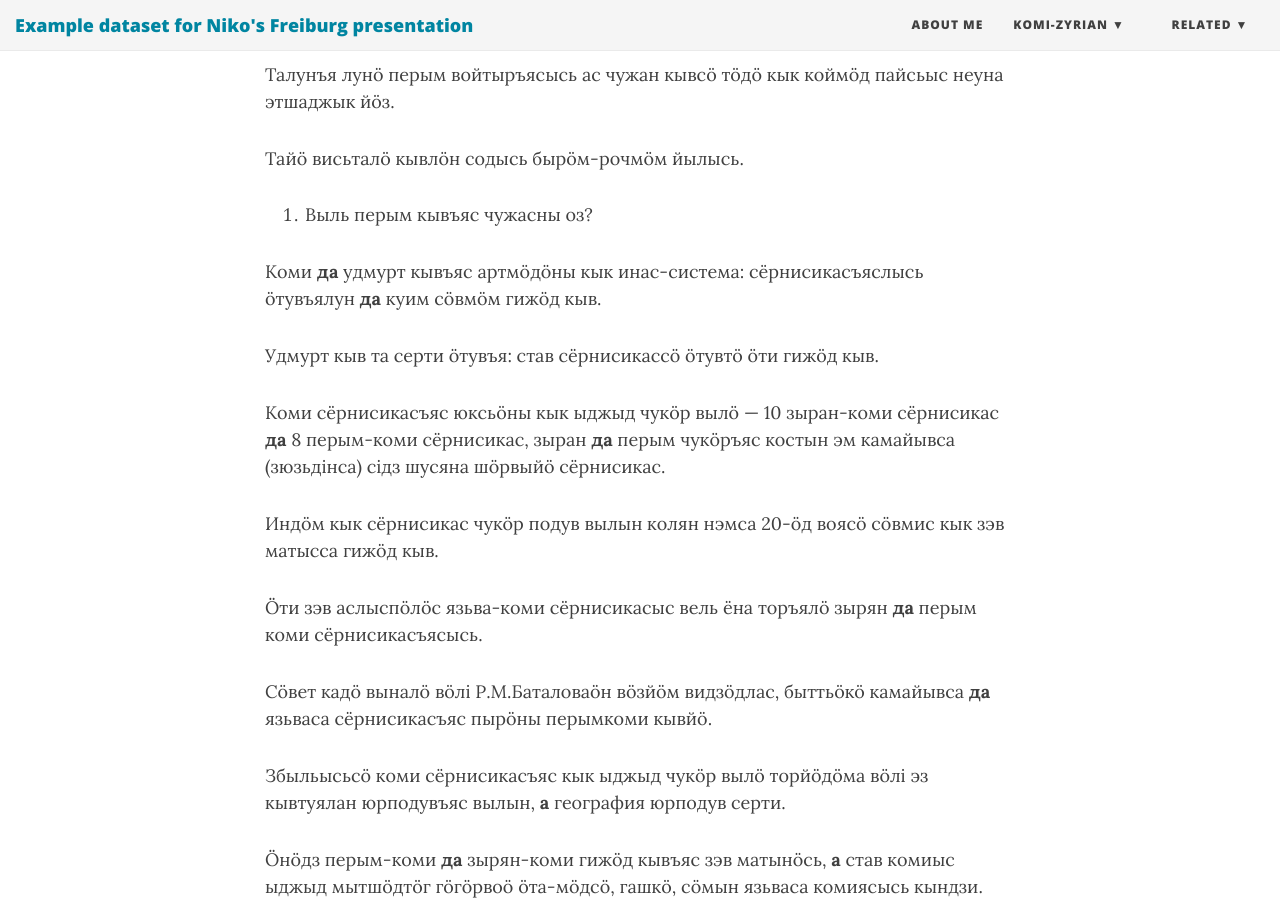
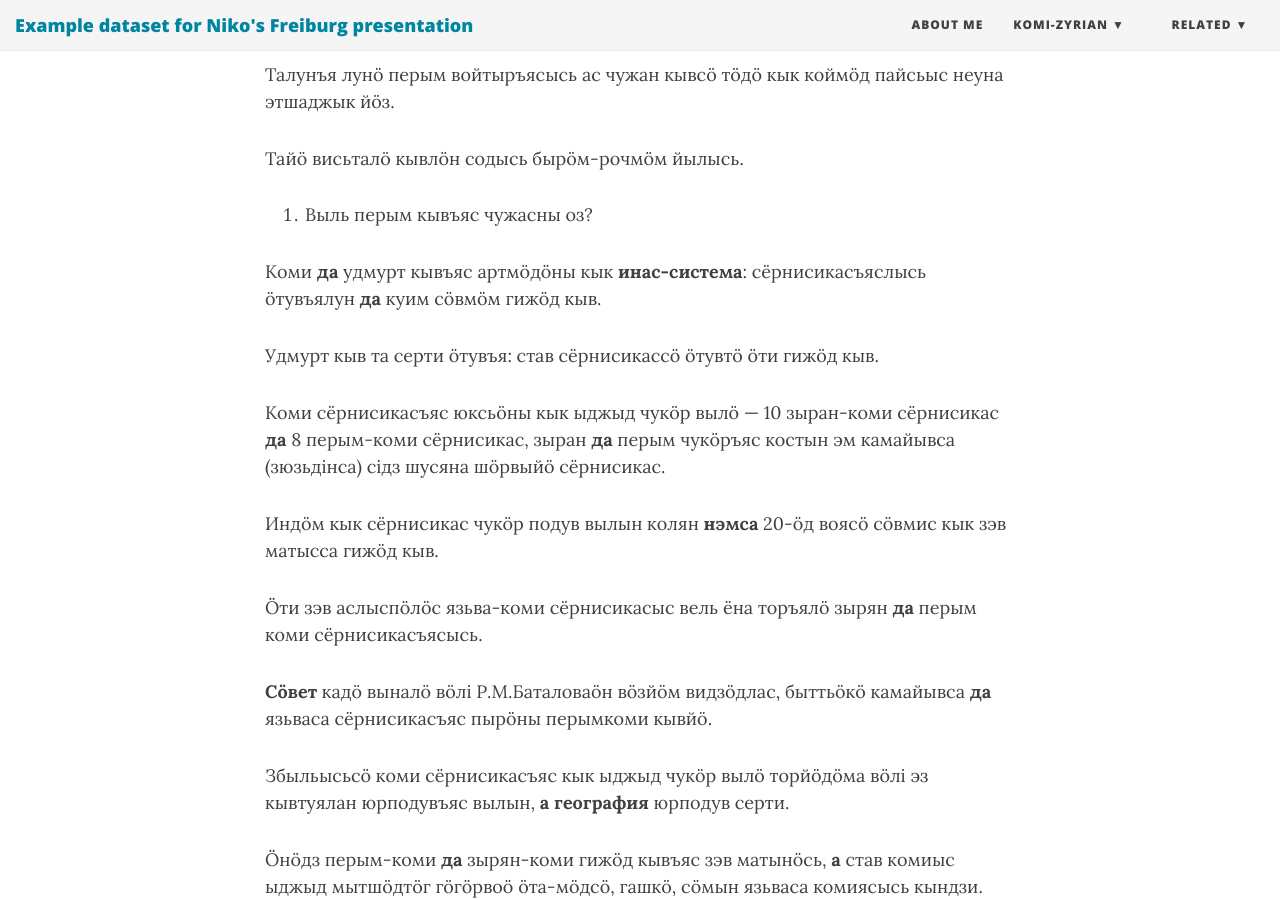
Before and after one commit to nikopartanen/freiburg20170125partanen, a Jekyll site: the page built from docs/2017-01-24-tsypanov2009b.md, in a window 1280 px wide and 900 px high, scrolled down 4461 px. Built offline with Jekyll 4.4.1, drawn with Linux system fonts in a browser that asks for light colours; nearby versions of some CDN libraries; some of the changed text lies outside the part shown.

```diff
--- a/docs/2017-01-24-tsypanov2009b.md
+++ b/docs/2017-01-24-tsypanov2009b.md
@@ -12,7 +12,7 @@ published: true
 
 Перым кывъясöн сёрнитö куим матысса ордвуж войтыр: удмуртъяс, зыран-коми **да** перым-комияс.
 
-Сöвет этнографияын куимнан войтырсö öтувтöны вöлi перым йöзсикас лыдö.
+**Сöвет**** ****этнографияын** куимнан войтырсö öтувтöны вöлi перым йöзсикас лыдö.
 
 Тайö видз-му овмöс нуöдан, чери кыян **да** вöралан важся войтыръясыс коркö миян кадся VII-VIII-öд **нэмъясö** торъявлöмаöсь медводз удмурт **да** коми вожъяс вылö, сэсся зэв вочасöн комияс овмöдчöмаöсь войвывлань **да** рытыв-войвывлань.
 
@@ -112,19 +112,19 @@ XXI-öд **нэмын**, öнiя **демократияа** Россияын «
 
 3. Выль перым кывъяс чужасны оз?
 
-Коми **да** удмурт кывъяс артмöдöны кык инас-система: сёрнисикасъяслысь öтувъялун **да** куим сöвмöм гижöд кыв.
+Коми **да** удмурт кывъяс артмöдöны кык **инас-система**: сёрнисикасъяслысь öтувъялун **да** куим сöвмöм гижöд кыв.
 
 Удмурт кыв та серти öтувъя: став сёрнисикассö öтувтö öти гижöд кыв.
 
 Коми сёрнисикасъяс юксьöны кык ыджыд чукöр вылö — 10 зыран-коми сёрнисикас **да** 8 перым-коми сёрнисикас, зыран **да** перым чукöръяс костын эм камайывса (зюзьдiнса) сiдз шусяна шöрвыйö сёрнисикас.
 
-Индöм кык сёрнисикас чукöр подув вылын колян нэмса 20-öд воясö сöвмис кык зэв матысса гижöд кыв.
+Индöм кык сёрнисикас чукöр подув вылын колян **нэмса** 20-öд воясö сöвмис кык зэв матысса гижöд кыв.
 
 Öти зэв аслыспöлöс язьва-коми сёрнисикасыс вель ёна торъялö зырян **да** перым коми сёрнисикасъясысь.
 
-Сöвет кадö выналö вöлi Р.М.Баталоваöн вöзйöм видзöдлас, быттьöкö камайывса **да** язьваса сёрнисикасъяс пырöны перымкоми кывйö.
+**Сöвет** кадö выналö вöлi Р.М.Баталоваöн вöзйöм видзöдлас, быттьöкö камайывса **да** язьваса сёрнисикасъяс пырöны перымкоми кывйö.
 
-Збыльысьсö коми сёрнисикасъяс кык ыджыд чукöр вылö торйöдöма вöлi эз кывтуялан юрподувъяс вылын, **а** география юрподув серти.
+Збыльысьсö коми сёрнисикасъяс кык ыджыд чукöр вылö торйöдöма вöлi эз кывтуялан юрподувъяс вылын, **а** **география** юрподув серти.
 
 Öнöдз перым-коми **да** зырян-коми гижöд кывъяс зэв матынöсь, **а** став комиыс ыджыд мытшöдтöг гöгöрвоö öта-мöдсö, гашкö, сöмын язьваса комиясысь кындзи.
 
```
